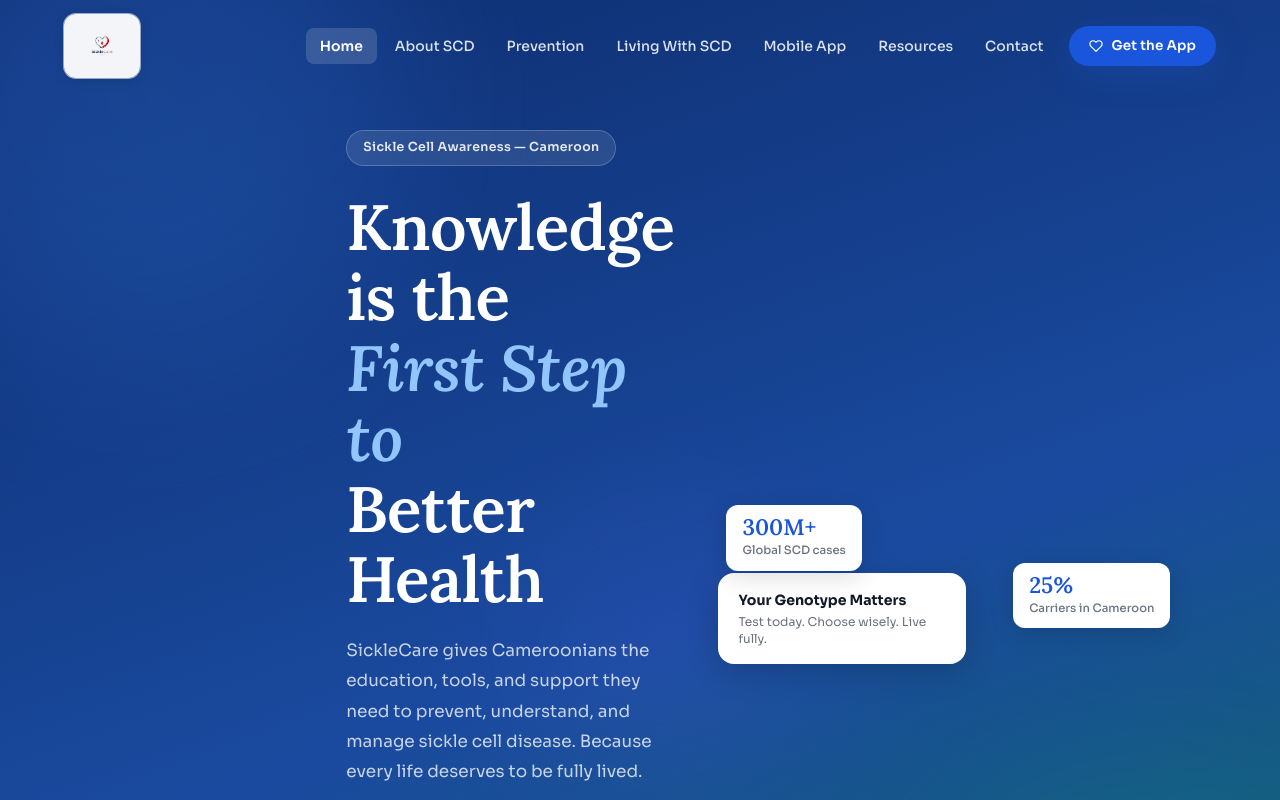
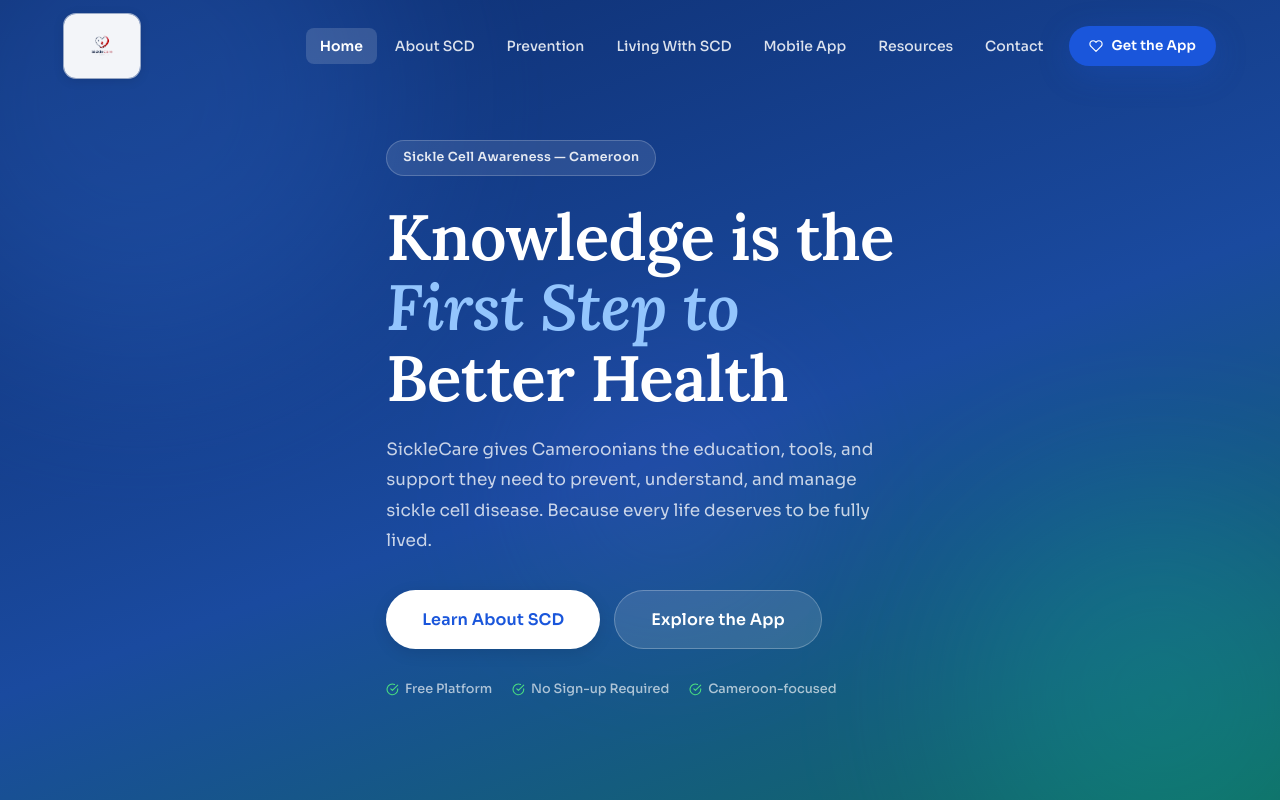
Before and after one commit to NgwinaQuinstarics/sickle-cell-awareness-web, a React (Vite) app in the folder frontend/: page / in a window 1280 px wide. Shown: the top 800 px of the page. Built offline with nearby package versions, Linux system fonts and the light colour scheme.

Commit message:
update: about, home page

```diff
--- a/frontend/src/pages/About.jsx
+++ b/frontend/src/pages/About.jsx
@@ -85,7 +85,7 @@
                   { label: 'Inherited — Not Contagious',   sub: 'passed through genes',  color: 'var(--teal-50)', tc: 'var(--teal-700)' },
                 ].map(f => (
                   <div key={f.label} className="about-fact" style={{ background: f.color }}>
-                    <MdBloodtype size={20} style={{ color: f.tc, flexShrink: 0 }}/>
+
                     <div>
                       <div style={{ fontWeight: 700, color: f.tc, fontSize: '.88rem' }}>{f.label}</div>
                       <div style={{ fontSize: '.8rem', color: 'var(--gray-500)', marginTop: 2 }}>{f.sub}</div>
@@ -166,7 +166,6 @@
       <section className="section" ref={sympRef}>
         <div className="container">
           <div className="section-center-text">
-            <span className="section-label"><FiActivity size={14}/> Symptoms</span>
             <h2 className="section-title">
               Signs & Symptoms<br/><em>of SCD</em>
             </h2>
@@ -192,7 +191,7 @@
         <div className="container">
           <div className={`awareness-inner${awV ? ' awv' : ''}`}>
             <div className="awareness-text">
-              <span className="section-label"><FiHeart size={14}/> Why It Matters</span>
+              <span className="section-label"> Why It Matters</span>
               <h2 className="section-title">
                 Why Awareness<br/><em>Saves Lives</em>
               </h2>
@@ -208,7 +207,6 @@
 
             <div className="awareness-cta-box">
               <div className="acb-header">
-                <MdBloodtype size={30}/>
                 <h3>Take Action Today</h3>
               </div>
               <p>
--- a/frontend/src/pages/Home.jsx
+++ b/frontend/src/pages/Home.jsx
@@ -90,41 +90,22 @@
 
             <div className="hero-actions">
               <Link to="/about" className="btn btn-white btn-lg">
-                <FiBookOpen size={17} /> Learn About SCD
+                Learn About SCD
               </Link>
               <Link to="/app" className="btn btn-ghost btn-lg">
-                <FiSmartphone size={17} /> Explore the App
+                Explore the App
               </Link>
             </div>
 
             <div className="hero-trust">
               {['Free Platform', 'No Sign-up Required', 'Cameroon-focused'].map(item => (
                 <span key={item} className="trust-chip">
-                  <FiCheckCircle size={14} /> {item}
+                  <FiCheckCircle size={0} /> {item}
                 </span>
               ))}
             </div>
           </div>
 
-          <div className="hero-visual">
-            <div className="hero-card-main">
-
-              <div className="hcm-content">
-                <div className="hcm-title">Your Genotype Matters</div>
-                <div className="hcm-sub">Test today. Choose wisely. Live fully.</div>
-              </div>
-            </div>
-
-           <div className="hero-stat-float hsf-top-right">
-              <div className="hsf-val">25%</div>
-              <div className="hsf-lbl">Carriers in Cameroon</div>
-            </div>
-
-            <div className="hero-stat-float hsf-bottom-left">
-              <div className="hsf-val">300M+</div>
-              <div className="hsf-lbl">Global SCD cases</div>
-            </div>
-          </div>
         </div>
       </section>
 
@@ -246,7 +227,7 @@
                 </div>
                 <div className="app-mockup-body">
                   <div className="am-screen-title">
-                    <MdBloodtype size={17} /> SickleCare
+                     SickleCare
                   </div>
                   <div className="am-row">
                     <FiBell size={15} />
@@ -269,7 +250,7 @@
                     <span className="am-tag am-green">Low Risk</span>
                   </div>
                   <div className="am-tip">
-                    💡 Drink water every 2 hours to reduce your crisis risk.
+                   Drink water every 2 hours to reduce your crisis risk.
                   </div>
                 </div>
               </div>
@@ -277,7 +258,7 @@
 
             <div className="app-preview-text">
               <span className="section-label">
-                <FiSmartphone size={13} /> Mobile App
+                Mobile App
               </span>
               <h2 className="section-title">
                 Health Management<br /><em>In Your Pocket</em>
@@ -299,7 +280,7 @@
                 ))}
               </ul>
               <Link to="/app" className="btn btn-primary btn-lg">
-                <FiSmartphone size={17} /> Discover the App
+                 Discover the App
               </Link>
             </div>
           </div>
```
